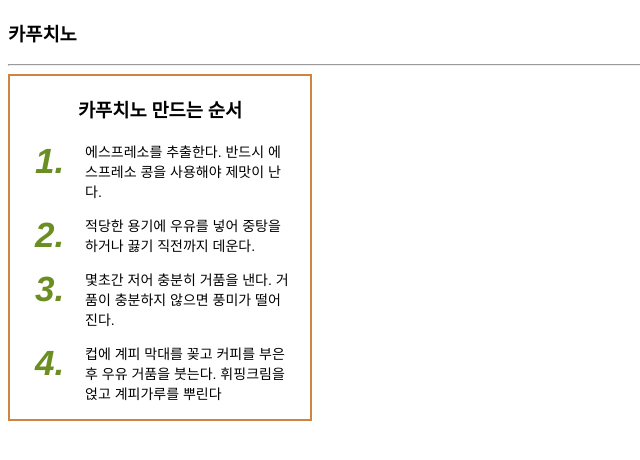
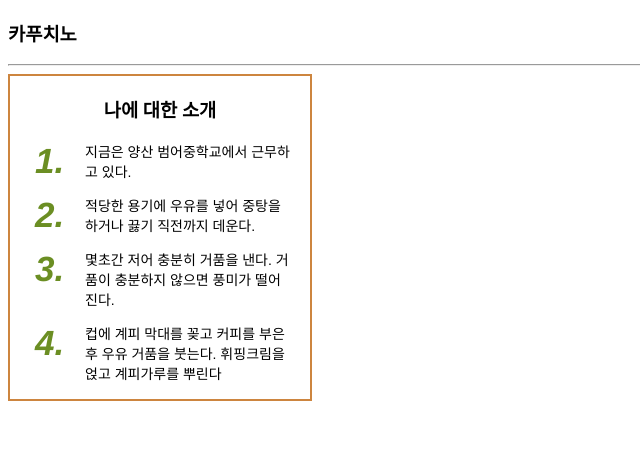
Before and after one commit to sang214/sang214.github.io, a plain HTML site: page index.html in a window 1280 px wide. Shown: the whole page, without its empty margins (0-640 px from the left). Drawn offline with Linux system fonts and the light colour scheme.

Commit message:
Update index.html

```diff
--- a/index.html
+++ b/index.html
@@ -31,10 +31,9 @@ div h3 { /* 카푸치노 만들기 */
 <h3>카푸치노</h3>
 <hr>
 <div>
-	<h3>카푸치노 만드는 순서</h3>
+	<h3>나에 대한 소개</h3>
 	<ol>
-    	<li><span>1.</span><p>에스프레소를 추출한다.
-   			반드시 에스프레소 콩을 사용해야 제맛이 난다.</p></li>
+    	<li><span>1.</span><p> 지금은 양산 범어중학교에서 근무하고 있다. </p></li>
     	<li><span>2.</span><p>적당한 용기에 우유를 넣어 중탕을 하거나
    			끓기 직전까지 데운다.</p></li>
   		<li><span>3.</span><p>몇초간 저어 충분히 거품을 낸다.
```
